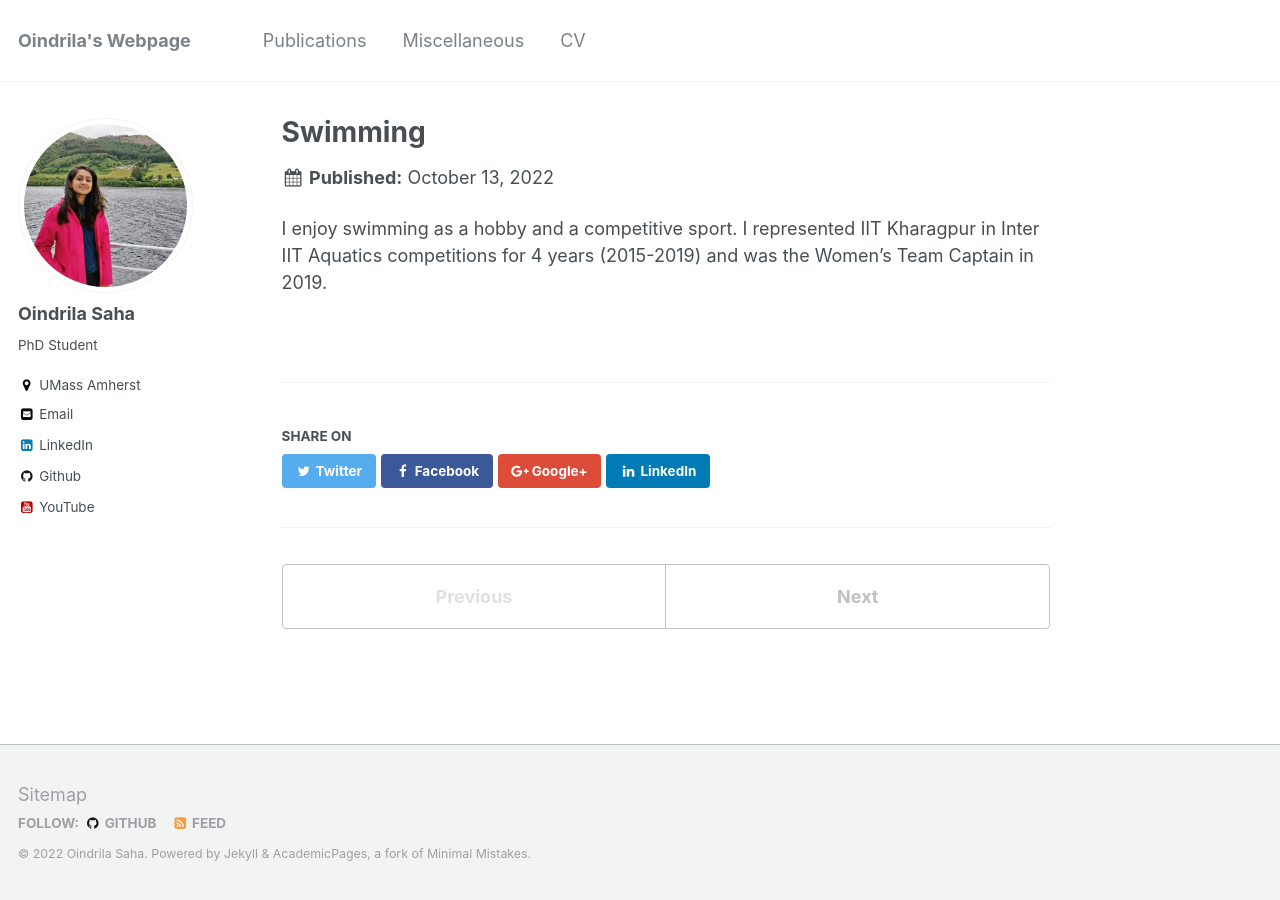
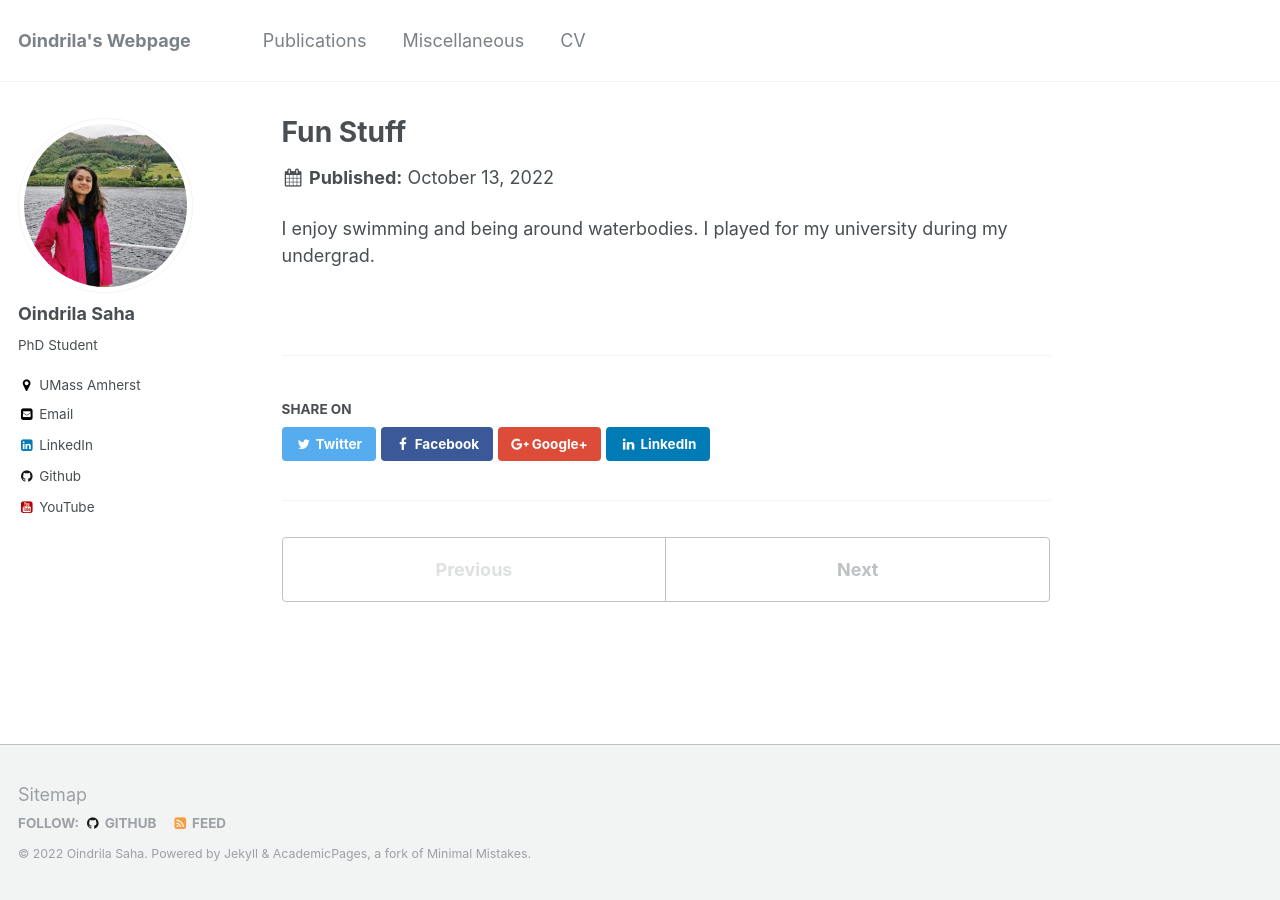
Before and after one commit to oindrilasaha/oindrilasaha.github.io, a Jekyll site: the page built from _miscellaneous/swimming.md, in a window 1280 px wide. Built offline with Jekyll 4.4.1, drawn with Linux system fonts in a browser that asks for light colours.

Commit message:
Update swimming.md

```diff
--- a/_miscellaneous/swimming.md
+++ b/_miscellaneous/swimming.md
@@ -1,8 +1,7 @@
 ---
-title: "Swimming"
+title: "Fun Stuff"
 collection: miscellaneous
 permalink: /miscellaneous/swimming
 location: "Kharagpur, India"
 ---
-I enjoy swimming as a hobby and a competitive sport. I represented IIT Kharagpur in Inter IIT Aquatics competitions for 4 years (2015-2019)
-and was the Women's Team Captain in 2019.
+I enjoy swimming and being around waterbodies. I played for my university during my undergrad.
```
